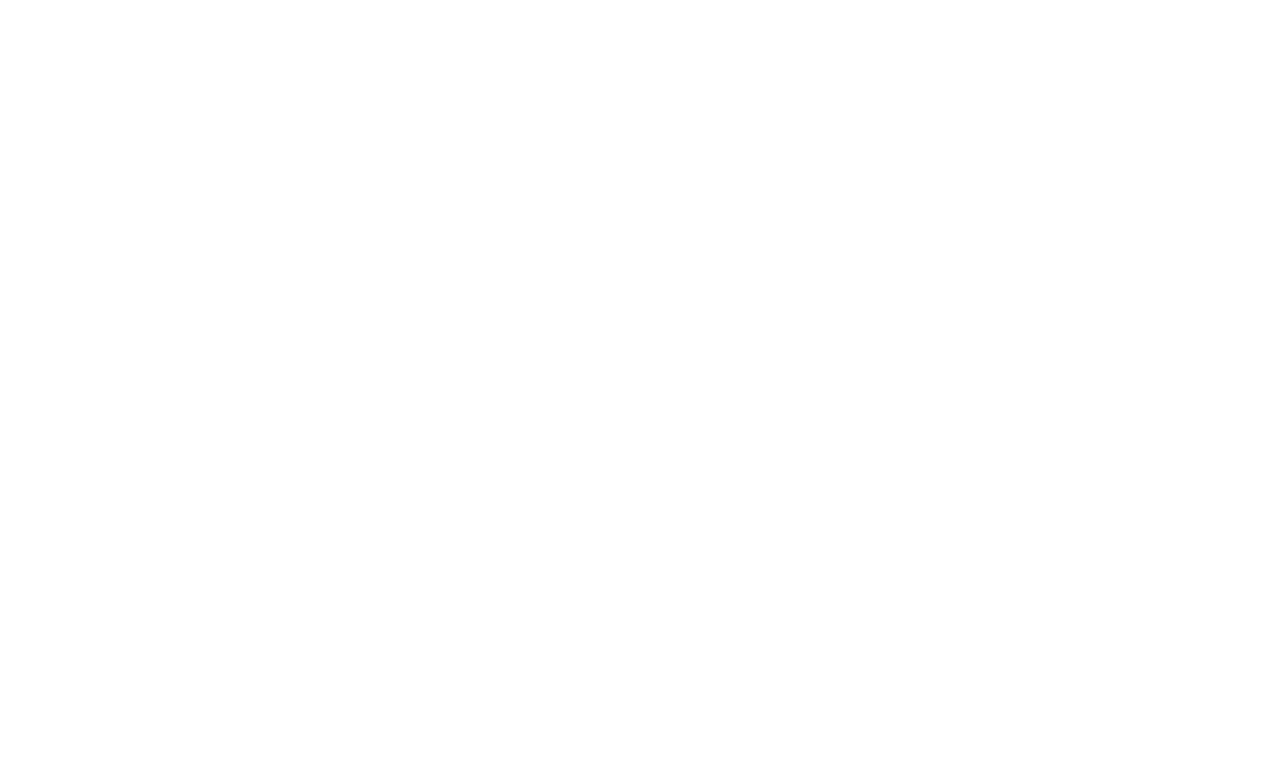
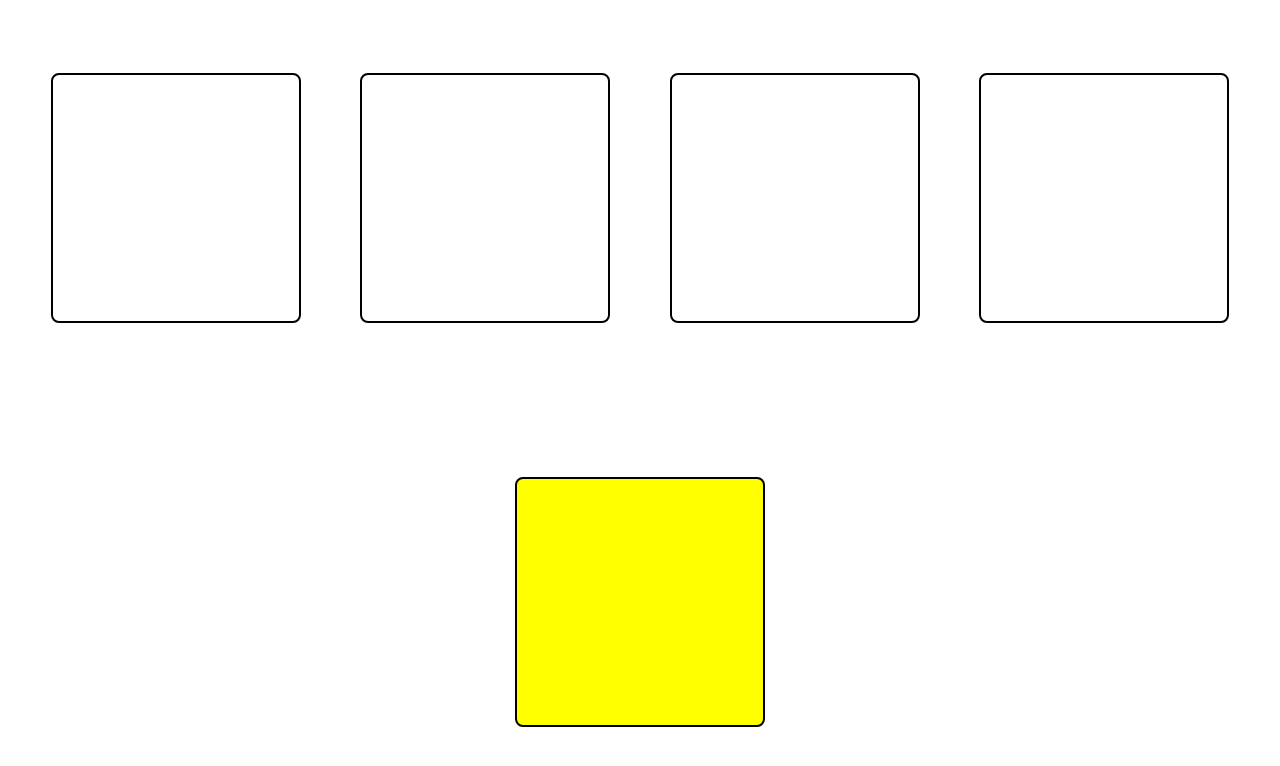
Before and after one commit to nazaninhussaini/javaScript, a plain HTML site: page js-and-html/four.html in a window 1280 px wide. Drawn offline with Linux system fonts and the light colour scheme.

Commit message:
add file and codes

```diff
--- a/js-and-html/four.html
+++ b/js-and-html/four.html
@@ -4,9 +4,37 @@
     <meta charset="UTF-8">
     <meta name="viewport" content="width=device-width, initial-scale=1.0">
     <title>Document</title>
-    <script src="./js-project/four.js"></script>
+    <script src="./js-project/four.js" defer></script>
+    <style>
+        *{
+            margin: 0;
+            padding: 0;
+            box-sizing: border-box;
+        }
+        div.cont{
+            height: 100vh;
+            width: 100%;
+            display: flex;
+            justify-content: space-evenly;
+            align-items: center;
+            gap: 8px;
+            flex-wrap: wrap;
+        }
+        div.box{
+            height: 250px;
+            width: 250px;
+            border: 2px solid black;
+            border-radius: 8px;
+
+        }
+    </style>
 </head>
 <body>
-
+    <div class="cont">
+        <div class="box"></div>
+        <div class="box"></div>
+        <div class="box"></div>
+        <div class="box"></div>
+    </div>
 </body>
 </html>
--- a/js-and-html/js-project/four.js
+++ b/js-and-html/js-project/four.js
@@ -0,0 +1,13 @@
+const div = document.querySelectorAll("div");
+const firstDiv = div[0];
+const newDiv = document.createElement("div");
+newDiv.classList.add("newBox");
+newDiv.style.height = "250px"
+newDiv.style.width = "250px"
+newDiv.style.border = "2px solid black"
+newDiv.style.borderRadius = "8px"
+newDiv.style.backgroundColor = "yellow"
+
+firstDiv.appendChild(newDiv);
+
+firstDiv.lastElementChild.before(newDiv);
```
